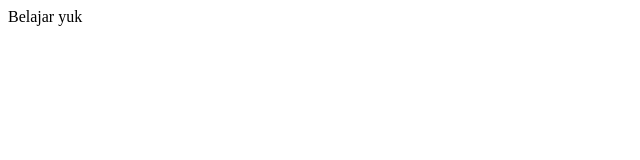
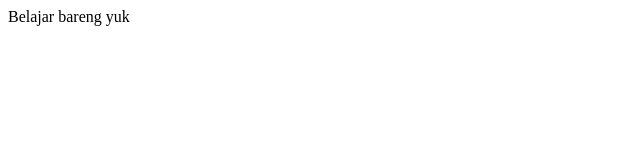
Before and after one commit to Evanskarlin/week1, a plain HTML site: page coba.html in a window 1280 px wide. Shown: the full height of the page, 0-640 px from the left. Drawn offline with Linux system fonts and the light colour scheme.

Commit message:
coba password

```diff
--- a/coba.html
+++ b/coba.html
@@ -1,3 +1,3 @@
 <head>
-    Belajar yuk
+    Belajar bareng yuk
 </head>
```
